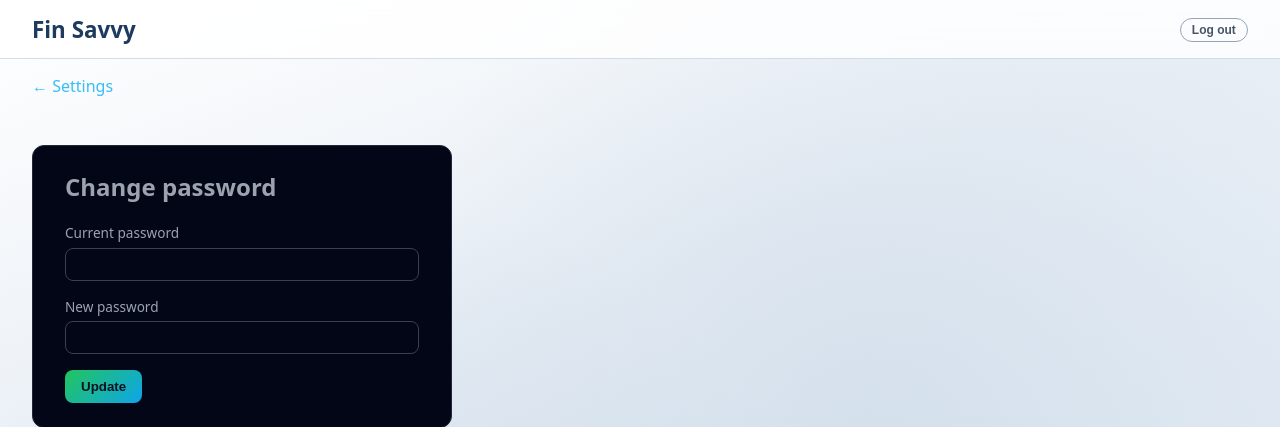
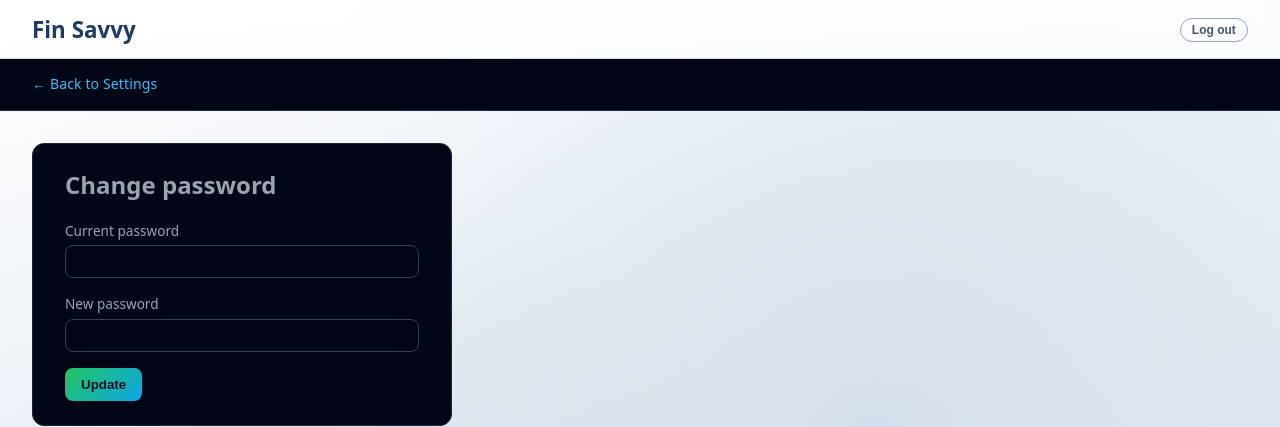
Before and after one commit to BlackChina/fin_savvy_app, a FastAPI app: template fin_savvy_app/templates/account_password.html in a window 1280 px wide. Shown: the top 427 px of the page. Run offline with FastAPI, Linux system fonts and the light colour scheme; the template is opened without the code that fills it, so the values that code supplies are empty.

Commit message:
UI: segmented app nav under header
- Full-width dark strip with single segmented rail; calmer hover/active states.
- Move dashboard nav out of main to match other pages; simplify link markup.
- app-nav--minimal for change-password back link.

Made-with: Cursor

```diff
--- a/fin_savvy_app/static/app-chrome.css
+++ b/fin_savvy_app/static/app-chrome.css
@@ -19,3 +19,117 @@ header {
   display: block;
   margin-top: 0.25rem;
 }
+
+/*
+ * App nav — slim strip; links live in one segmented rail (neater than separate buttons).
+ */
+nav.app-nav {
+  display: flex;
+  flex-wrap: wrap;
+  align-items: center;
+  width: 100%;
+  box-sizing: border-box;
+  margin: 0;
+  padding: 0.65rem 2rem 0.75rem;
+  background: #020617;
+  border-bottom: 1px solid #1e293b;
+}
+
+nav.app-nav .app-nav__links {
+  display: inline-flex;
+  flex-wrap: wrap;
+  align-items: stretch;
+  gap: 2px;
+  padding: 3px;
+  max-width: 100%;
+  background: rgba(15, 23, 42, 0.65);
+  border: 1px solid rgba(51, 65, 85, 0.65);
+  border-radius: 0.65rem;
+  box-shadow: inset 0 1px 0 rgba(255, 255, 255, 0.04);
+}
+
+nav.app-nav .app-nav__links a {
+  position: relative;
+  display: inline-flex;
+  align-items: center;
+  justify-content: center;
+  min-height: 2.125rem;
+  padding: 0.4rem 0.8rem;
+  border-radius: 0.45rem;
+  border: none;
+  background: transparent;
+  color: #94a3b8;
+  font-size: 0.8125rem;
+  font-weight: 500;
+  letter-spacing: 0.02em;
+  line-height: 1.2;
+  text-decoration: none;
+  box-sizing: border-box;
+  cursor: pointer;
+  transition: color 0.18s ease, background 0.18s ease, box-shadow 0.18s ease;
+  white-space: nowrap;
+  -webkit-tap-highlight-color: transparent;
+}
+
+nav.app-nav .app-nav__links a:hover {
+  color: #e2e8f0;
+  background: rgba(51, 65, 85, 0.45);
+}
+
+nav.app-nav .app-nav__links a:focus-visible {
+  outline: none;
+  color: #f1f5f9;
+  background: rgba(51, 65, 85, 0.55);
+  box-shadow: 0 0 0 2px rgba(56, 189, 248, 0.45);
+}
+
+nav.app-nav .app-nav__links a.active {
+  color: #f8fafc;
+  font-weight: 600;
+  background: #334155;
+  box-shadow: 0 1px 2px rgba(0, 0, 0, 0.22);
+}
+
+nav.app-nav .app-nav__links a.active:hover {
+  background: #3d4f63;
+  color: #fff;
+}
+
+/* Minimal / back-only row — no rail, just elegant text */
+nav.app-nav.app-nav--minimal {
+  padding-top: 0.6rem;
+  padding-bottom: 0.65rem;
+}
+
+nav.app-nav.app-nav--minimal .app-nav__links {
+  padding: 0;
+  gap: 0;
+  background: none;
+  border: none;
+  border-radius: 0;
+  box-shadow: none;
+}
+
+nav.app-nav.app-nav--minimal .app-nav__links a.app-nav__back {
+  min-height: auto;
+  padding: 0.35rem 0;
+  font-size: 0.875rem;
+  font-weight: 500;
+  line-height: 1.4;
+  color: #38bdf8;
+  letter-spacing: 0.01em;
+}
+
+nav.app-nav.app-nav--minimal .app-nav__links a.app-nav__back:hover {
+  color: #7dd3fc;
+  background: transparent;
+  text-decoration: underline;
+  text-underline-offset: 3px;
+}
+
+nav.app-nav.app-nav--minimal .app-nav__links a.app-nav__back:focus-visible {
+  box-shadow: none;
+  border-radius: 0.25rem;
+  outline: 2px solid rgba(56, 189, 248, 0.55);
+  outline-offset: 3px;
+}
--- a/fin_savvy_app/templates/account_password.html
+++ b/fin_savvy_app/templates/account_password.html
@@ -12,8 +12,6 @@
         min-height: 100dvh;
         position: relative;
       }
-      nav { margin: 1rem 2rem; }
-      nav a { color: #9ca3af; text-decoration: none; }
       main { padding: 2rem; max-width: 420px; }
       .card { background: #020617; border-radius: 0.75rem; padding: 1.5rem 2rem; border: 1px solid #1f2937; }
       label { display: block; font-size: 0.85rem; color: #9ca3af; margin-bottom: 0.35rem; }
@@ -33,7 +31,11 @@
         <form method="post" action="/logout" style="margin:0;"><button type="submit" class="logout-button">Log out</button></form>
       </div>
     </header>
-    <nav><a href="/settings" style="color:#38bdf8;">← Settings</a></nav>
+    <nav class="app-nav app-nav--minimal" aria-label="Breadcrumb">
+      <div class="app-nav__links">
+        <a href="/settings" class="app-nav__back">← Back to Settings</a>
+      </div>
+    </nav>
     <main>
       <div class="card">
         <h2 style="margin-top:0;">Change password</h2>
```
Also changed, not shown: fin_savvy_app/templates/budgets.html (+10 -5 lines), fin_savvy_app/templates/credit.html (+3 -4 lines), fin_savvy_app/templates/dashboard.html (+5 -19 lines), fin_savvy_app/templates/receipts.html (+3 -4 lines), fin_savvy_app/templates/settings.html (+10 -10 lines), fin_savvy_app/templates/tax.html (+3 -4 lines), fin_savvy_app/templates/upload.html (+3 -4 lines).
